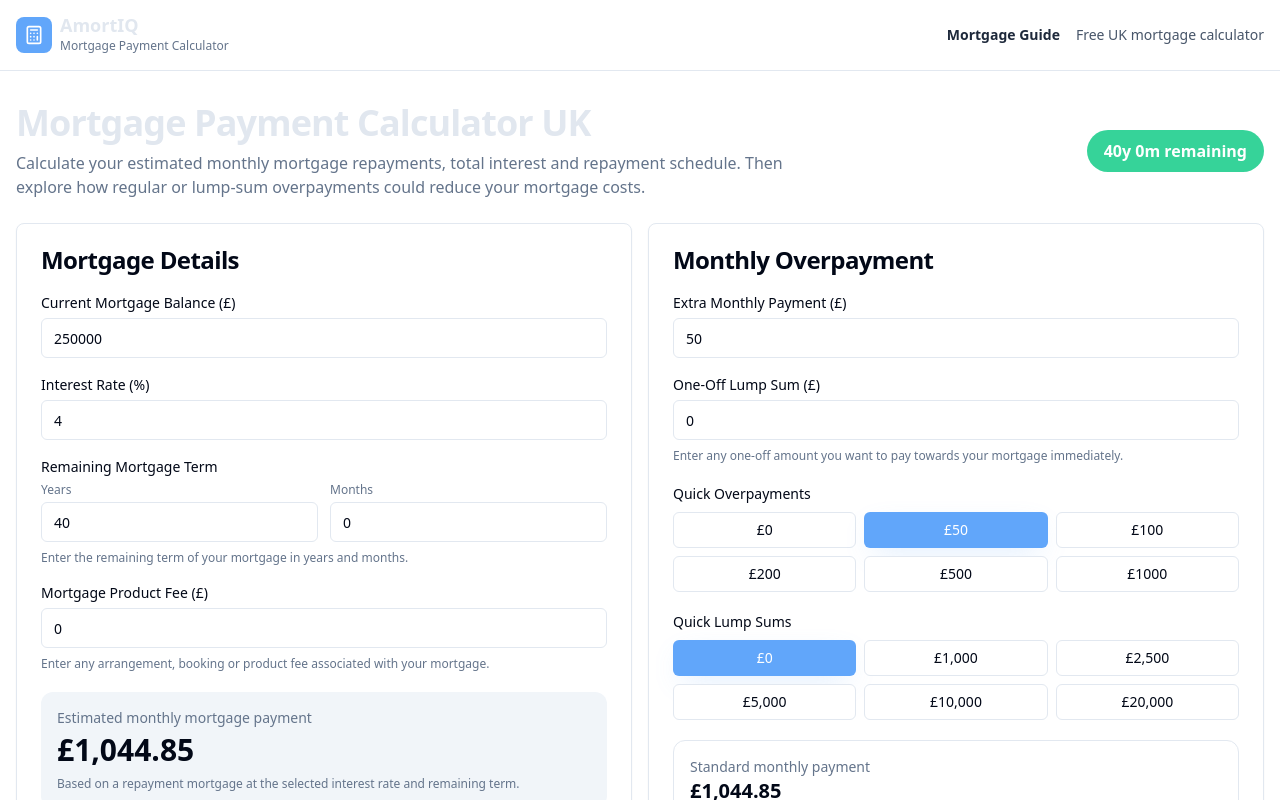
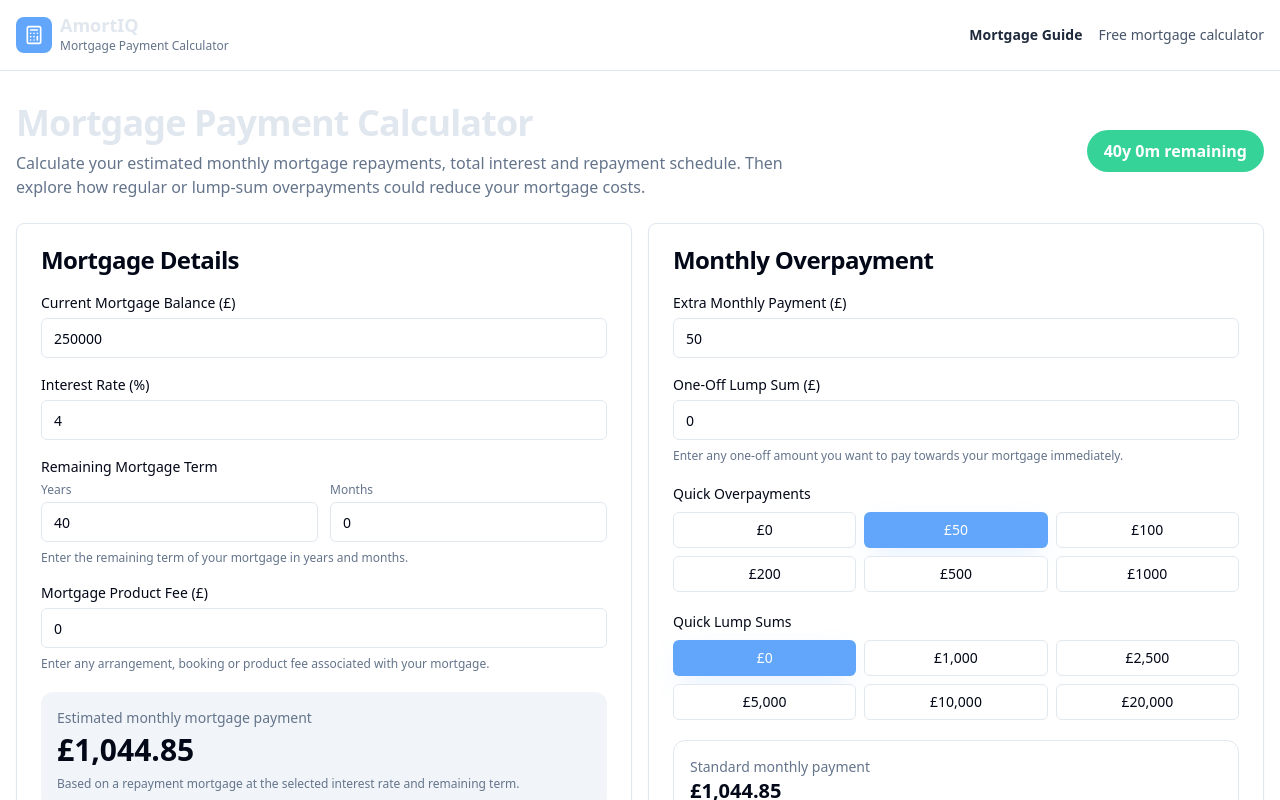
Before and after one commit to rynovadev-collab/Mortgage-Payment-Calculator, a Next.js app: page / in a window 1280 px wide. Both pictures are taken after a click on the button "£50". Shown: the top 800 px of the page. Built offline with nearby package versions, Linux system fonts and the light colour scheme.

Commit message:
seo improvements on homepage

```diff
--- a/src/components/MortgageDashboard.tsx
+++ b/src/components/MortgageDashboard.tsx
@@ -83,7 +83,7 @@ const MortgageDashboard = () => {
       <div className="flex flex-col gap-4 md:flex-row md:items-center md:justify-between">
         <div>
           <h1 className="text-2xl font-bold tracking-tight md:text-4xl">
-            Mortgage Payment Calculator UK
+            Mortgage Payment Calculator
           </h1>
 
           <p className="mt-2 max-w-3xl text-sm text-muted-foreground md:text-base">
--- a/src/components/MortgageSeoContent.tsx
+++ b/src/components/MortgageSeoContent.tsx
@@ -39,7 +39,7 @@ const MortgageSeoContent = () => {
             </p>
 
             <p>
-              Use the calculator above to compare different monthly
+              Use the mortgage overpayment calculator above to compare different monthly
               overpayment amounts and see how they could affect your
               estimated mortgage term and total interest.
             </p>
@@ -93,7 +93,8 @@ const MortgageSeoContent = () => {
             means there is less balance on which future mortgage
             interest can be calculated. However, whether overpaying is
             suitable for you depends on your mortgage terms, finances
-            and other priorities.
+            and other priorities. Use the mortgage calculator above to see how
+            early payments can affect the amount of interest you pay.
           </p>
         </CardContent>
       </Card>
--- a/src/components/SiteHeader.tsx
+++ b/src/components/SiteHeader.tsx
@@ -30,7 +30,7 @@ const SiteHeader = () => {
           </Link>
 
           <span className="hidden text-sm text-slate-600 md:inline">
-            Free UK mortgage calculator
+            Free mortgage calculator
           </span>
         </nav>
       </div>
```
